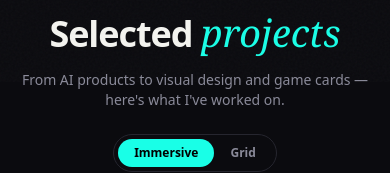
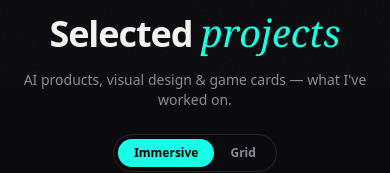
Before and after one commit to gaogao0805/portfolio, a Next.js app: page /en in a window 390 px wide. Shown: the part 762-935 px from the top of the page. Built offline with nearby package versions, Linux system fonts and the light colour scheme.

Commit message:
Shorten work subtitle on mobile

```diff
--- a/src/app/[locale]/page.tsx
+++ b/src/app/[locale]/page.tsx
@@ -46,6 +46,7 @@ export default async function HomePage({
           title={dict.work.title}
           titleEm={dict.work.titleEm}
           subtitle={dict.work.subtitle}
+          subtitleShort={dict.work.subtitleShort}
           cta={dict.work.viewProject}
           hint={
             locale === "zh"
--- a/src/components/work/WorkPosters.tsx
+++ b/src/components/work/WorkPosters.tsx
@@ -27,6 +27,7 @@ export function WorkPosters({
   title,
   titleEm,
   subtitle,
+  subtitleShort,
   cta,
   hint,
 }: {
@@ -34,6 +35,8 @@ export function WorkPosters({
   title: string;
   titleEm?: string;
   subtitle: string;
+  // 移动端精简副标题（桌面端显示完整版）
+  subtitleShort: string;
   cta: string;
   hint: string;
 }) {
@@ -334,7 +337,10 @@ export function WorkPosters({
               emClassName={locale === "zh" ? "serif-em serif-em--cjk" : "serif-em"}
             />
           </h2>
-          <p className="mt-4 max-w-xl text-sm text-muted sm:text-base">{subtitle}</p>
+          <p className="mt-4 max-w-xl text-sm text-muted sm:text-base">
+            <span className="hidden sm:inline">{subtitle}</span>
+            <span className="sm:hidden">{subtitleShort}</span>
+          </p>
 
           {/* 视图切换：沉浸式滚筒 / 宫格画廊 */}
           <div className="mt-6 inline-flex rounded-full border border-line bg-bg p-1">
--- a/src/i18n/dictionaries.ts
+++ b/src/i18n/dictionaries.ts
@@ -49,6 +49,7 @@ const dictionaries = {
       title: "项目精选",
       titleEm: "精选",
       subtitle: "从 AI 产品到视觉设计与游戏卡牌，这些是我参与的项目。",
+      subtitleShort: "AI 产品、视觉与游戏卡牌——我参与的项目。",
       viewProject: "查看项目",
     },
     project: {
@@ -275,6 +276,7 @@ const dictionaries = {
       titleEm: "projects",
       subtitle:
         "From AI products to visual design and game cards — here's what I've worked on.",
+      subtitleShort: "AI products, visual design & game cards — what I've worked on.",
       viewProject: "View project",
     },
     project: {
```
